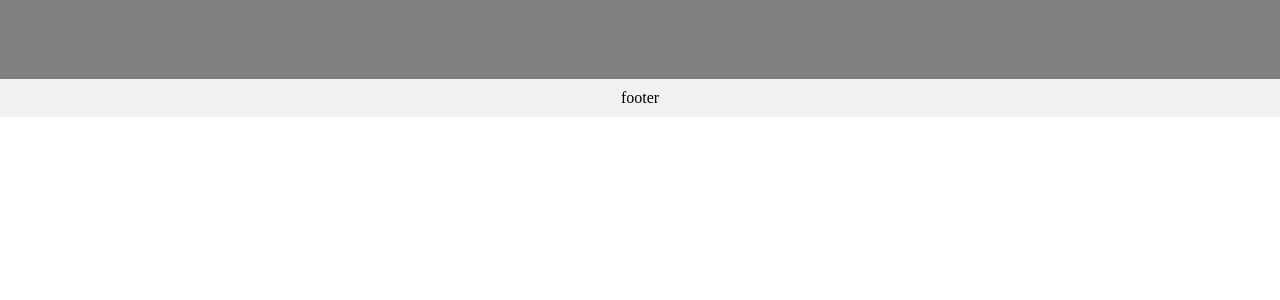
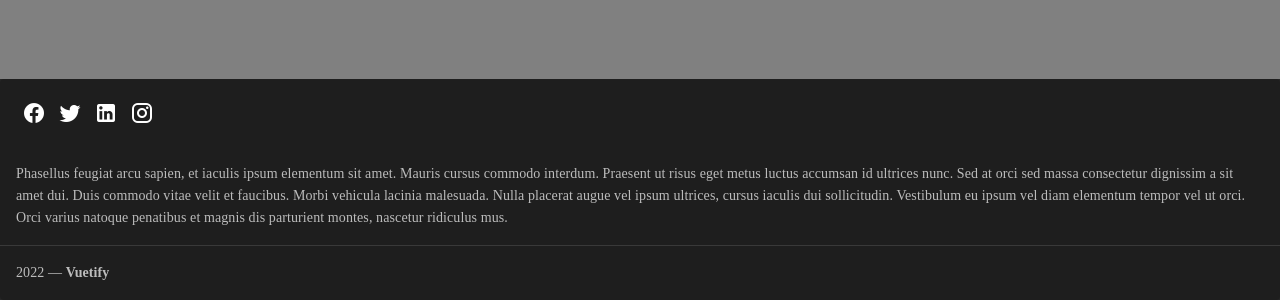
Before and after one commit to CodingIsOurLife/escapeRoom, a Vue app in the folder front/: page / in a window 1280 px wide. Shown: the part 1574-1874 px from the top of the page. Before the commit the page ends 1691 px from the top, so only its background shows below. Built offline with nearby package versions, Linux system fonts and the light colour scheme.

Commit message:
chore: footer 초기 layout 생성

```diff
--- a/front/src/components/Myfooter.vue
+++ b/front/src/components/Myfooter.vue
@@ -1,13 +1,42 @@
 <template>
-  <div class="footer">footer</div>
+  <v-footer dark padless>
+    <v-card flat tile class="indigo lighten-1 white--text text-center">
+      <v-card-text>
+        <v-btn v-for="icon in icons" :key="icon" class="mx-4 white--text" icon>
+          <v-icon size="24px">
+            {{ icon }}
+          </v-icon>
+        </v-btn>
+      </v-card-text>
+
+      <v-card-text class="white--text pt-0">
+        Phasellus feugiat arcu sapien, et iaculis ipsum elementum sit amet.
+        Mauris cursus commodo interdum. Praesent ut risus eget metus luctus
+        accumsan id ultrices nunc. Sed at orci sed massa consectetur dignissim a
+        sit amet dui. Duis commodo vitae velit et faucibus. Morbi vehicula
+        lacinia malesuada. Nulla placerat augue vel ipsum ultrices, cursus
+        iaculis dui sollicitudin. Vestibulum eu ipsum vel diam elementum tempor
+        vel ut orci. Orci varius natoque penatibus et magnis dis parturient
+        montes, nascetur ridiculus mus.
+      </v-card-text>
+
+      <v-divider></v-divider>
+
+      <v-card-text class="white--text">
+        {{ new Date().getFullYear() }} — <strong>Vuetify</strong>
+      </v-card-text>
+    </v-card>
+  </v-footer>
 </template>
+
 <script>
-export default {};
+export default {
+  data: () => ({
+    icons: ["mdi-facebook", "mdi-twitter", "mdi-linkedin", "mdi-instagram"],
+  }),
+};
 </script>
+
 <style>
-.footer {
-  background-color: #f1f1f1;
-  text-align: center;
-  padding: 10px;
-}
+/*  */
 </style>
```
